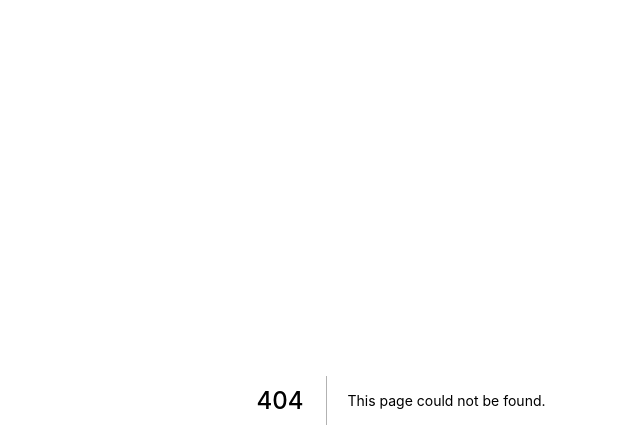
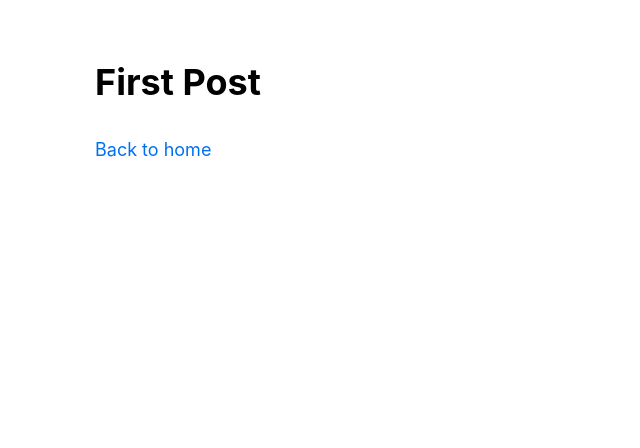
Before and after one commit to simonelnahas/simonelnahas.com, a Next.js app: page /posts/first-post in a window 1280 px wide. Before the commit this address had no page. Shown: the top 448 px of the page, without its empty margins (239-879 px from the left). Built offline with nearby package versions, Linux system fonts and the light colour scheme.

Commit message:
NextJs Tutorial global CSS done

```diff
--- /dev/null
+++ b/components/layout.module.css
@@ -0,0 +1,5 @@
+.container {
+  max-width: 36rem;
+  padding: 0 1rem;
+  margin: 3rem auto 6rem;
+}
--- /dev/null
+++ b/components/layout.tsx
@@ -0,0 +1,9 @@
+import styles from './layout.module.css';
+
+export default function Layout({ children }) {
+  return (
+    <div className={styles.container}>
+      {children}
+    </div>
+  );
+}
--- /dev/null
+++ b/pages/_app.tsx
@@ -0,0 +1,8 @@
+import '../styles/global.css';
+
+export default function App({
+  Component,
+  pageProps,
+}) {
+  return <Component {...pageProps} />;
+}
--- /dev/null
+++ b/pages/posts/first-post.tsx
@@ -0,0 +1,17 @@
+import Link from 'next/link';
+import Head from 'next/head';
+import Layout from '../../components/layout';
+
+export default function FirstPost() {
+  return (
+    <Layout>
+      <Head>
+        <title>First Post</title>
+      </Head>
+      <h1>First Post</h1>
+      <Link href='/'>
+        <a> Back to home</a>
+      </Link>
+    </Layout>
+  );
+}
--- /dev/null
+++ b/styles/global.css
@@ -0,0 +1,29 @@
+html,
+body {
+  padding: 0;
+  margin: 0;
+  font-family: -apple-system, BlinkMacSystemFont,
+    Segoe UI, Roboto, Oxygen, Ubuntu, Cantarell,
+    Fira Sans, Droid Sans, Helvetica Neue,
+    sans-serif;
+  line-height: 1.6;
+  font-size: 18px;
+}
+
+* {
+  box-sizing: border-box;
+}
+
+a {
+  color: #0070f3;
+  text-decoration: none;
+}
+
+a:hover {
+  text-decoration: underline;
+}
+
+img {
+  max-width: 100%;
+  display: block;
+}
```
Also changed, not shown: components/profileImage.tsx (added, +10 -0 lines), tsconfig.json (added, +29 -0 lines), next-env.d.ts (added), pages/index.tsx (renamed from pages/index.js), public/images/pb.jpg (added), public/vercel.svg (deleted).
